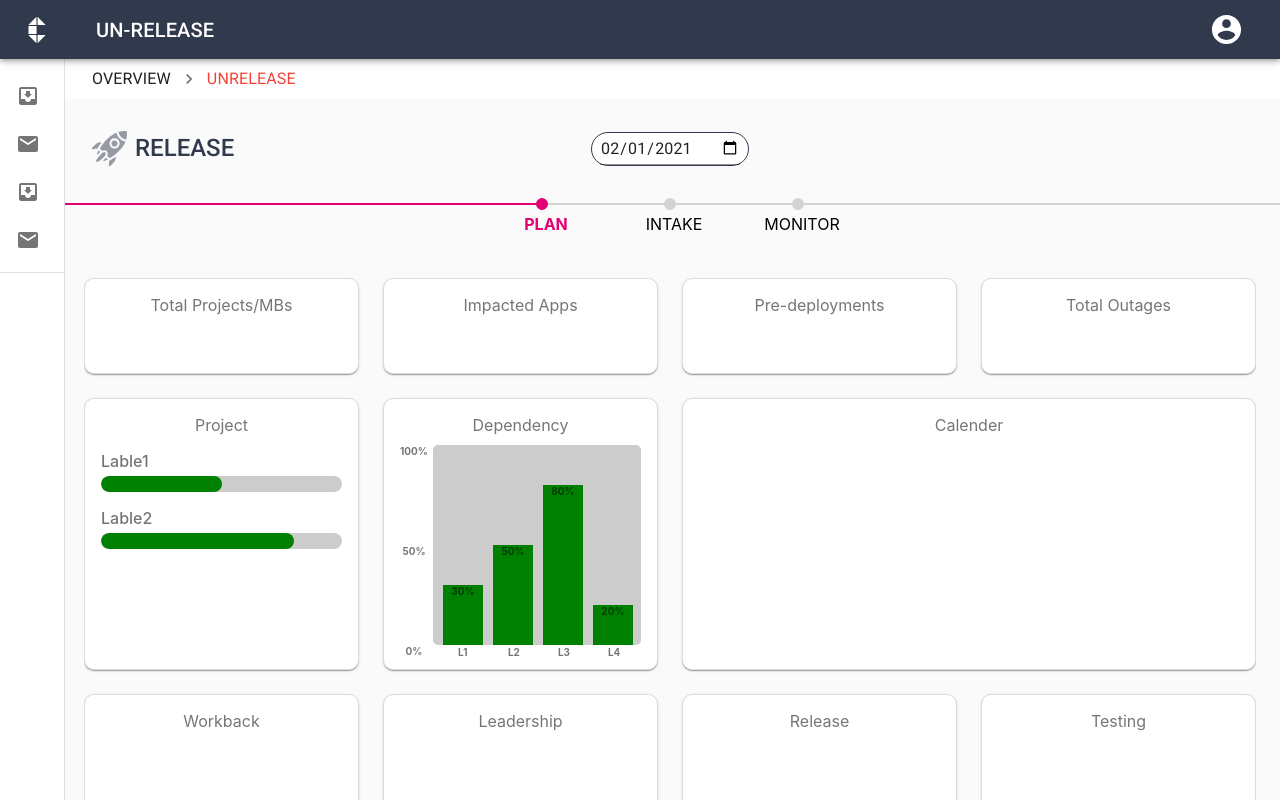
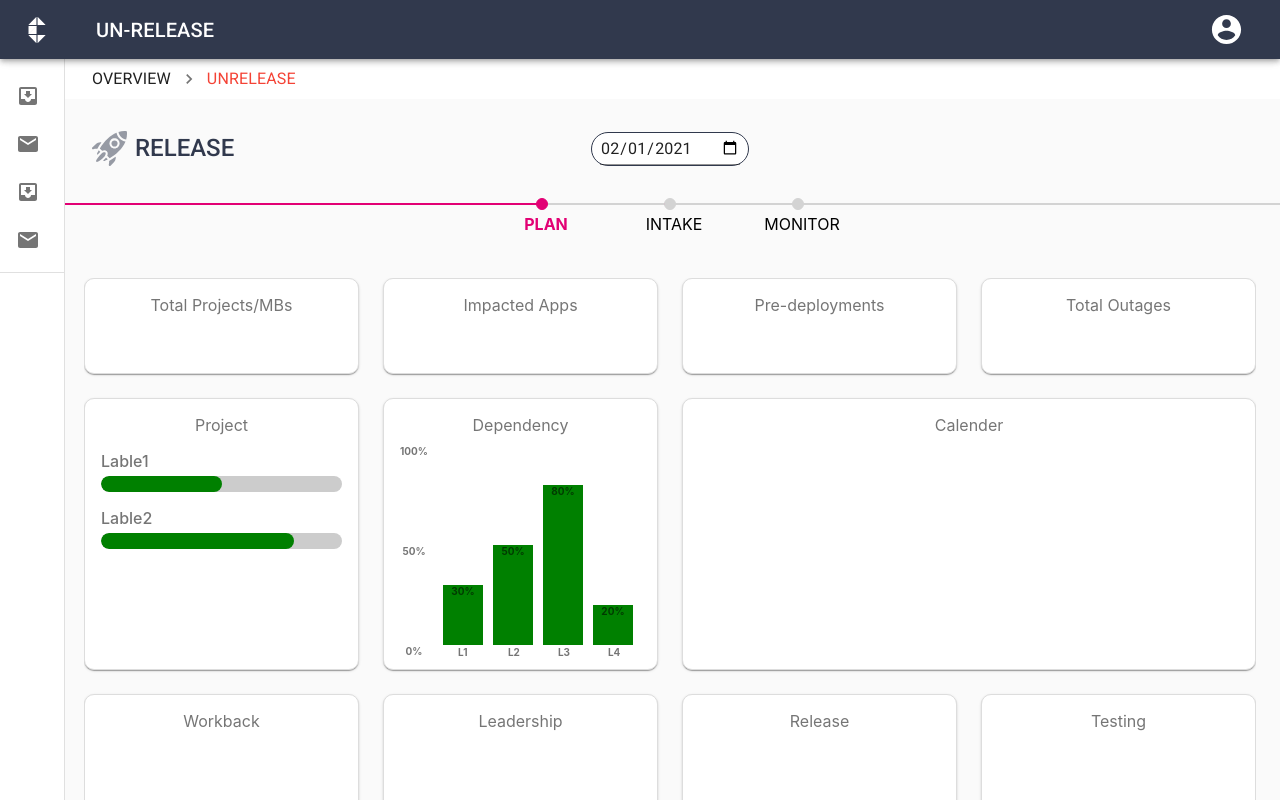
Before and after one commit to amitfbg/canvas-demo, a React (Create React App) app: page /overview/unrelease/plan in a window 1280 px wide. Shown: the top 800 px of the page. Built offline with nearby package versions, Linux system fonts and the light colour scheme.

Commit message:
Animation time reduced

```diff
--- a/src/components/column-graph/ColumnGraph.js
+++ b/src/components/column-graph/ColumnGraph.js
@@ -28,7 +28,7 @@ const ScaleYItems = styled.li`
 const ScaleX = styled.ul`
   display: flex;
   width: 100%;
-  background: #ccc;
+  background: transparent;
   border-radius: 5px;
   font-size: 10px;
   font-weight: bold;
@@ -50,7 +50,7 @@ const ScaleXItemsBar = styled.div`
   width: 40px;
   margin-left: 10px;
   text-align: center;
-  animation: ${Fill} 3s ease-in-out forwards;
+  animation: ${Fill} 1s ease-in-out forwards;
 `;
 
 const BarGraph = () => {
```
